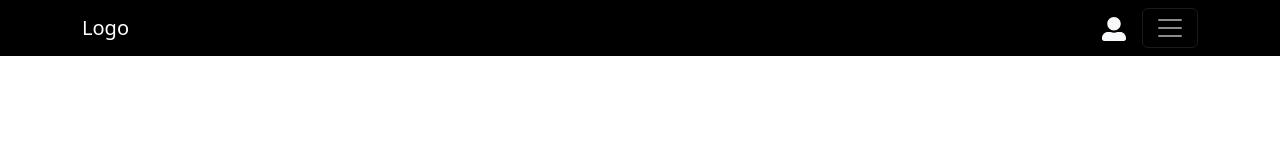
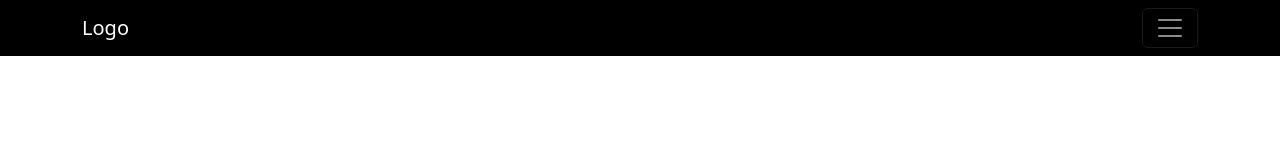
Before and after one commit to Tatu-Armadillo/unionmangas-clone-front, a React (Create React App) app: page / in a window 1280 px wide. Shown: the top 160 px of the page. Built offline with nearby package versions, Linux system fonts and the light colour scheme.

Commit message:
ajustes nomes arquivos

```diff
--- a/src/Components/Menu/index.tsx
+++ b/src/Components/Navbar/MenuNavbar/MenuNavbar.tsx
@@ -3,9 +3,9 @@ import { Nav } from "react-bootstrap"
 import { FaHome } from "@react-icons/all-files/fa/FaHome";
 import { FaNewspaper } from "@react-icons/all-files/fa/FaNewspaper";
 
-const Menu = () => {
+const MenuNavbar = () => {
     return (
-        <>
+        <div>
             <button className="navbar-toggler " type="button" data-bs-toggle="offcanvas" data-bs-target="#offcanvasDarkNavbar" aria-controls="offcanvasDarkNavbar">
                 <span className="navbar-toggler-icon"></span>
             </button>
@@ -23,8 +23,8 @@ const Menu = () => {
                     </Nav>
                 </div>
             </div>
-        </>
+        </div>
     )
 }
 
-export default Menu;
+export default MenuNavbar;
--- a/src/Components/Navbar/index.tsx
+++ b/src/Components/Navbar/Navbar.tsx
@@ -1,17 +1,12 @@
-// Icons
-import { FaUserAlt } from "@react-icons/all-files/fa/FaUserAlt";
 // Components
-import Menu from "../Menu";
+import MenuNavbar from "./MenuNavbar/MenuNavbar";
 
 const Navbar = () => {
     return (
         <nav id="Nav-black" className="navbar navbar-dark fixed-top">
             <div className="container">
                 <a className="navbar-brand" href="#">Logo</a>
-                <div className="position-relative">
-                    <FaUserAlt className="text-light fs-4 me-3" />
-                    <Menu />
-                </div>
+                <MenuNavbar />
             </div>
         </nav>
     );
--- a/src/Page/Home/index.tsx
+++ b/src/Page/Home.tsx
@@ -1,5 +1,5 @@
 // Components
-import Navbar from '../../Components/Navbar';
+import Navbar from "../Components/Navbar/Navbar";
 
 function Home() {
   return (
--- a/src/index.tsx
+++ b/src/index.tsx
@@ -8,7 +8,7 @@ import "../node_modules/react-bootstrap/dist/react-bootstrap";
 import "../node_modules/bootstrap/dist/css/bootstrap.css"
 import "../node_modules/bootstrap/dist/js/bootstrap"
 
-import Home from './Page/Home/index';
+import Home from './Page/Home';
 
 const rootElement = document.getElementById("root")!;
 const root = createRoot(rootElement);
```
